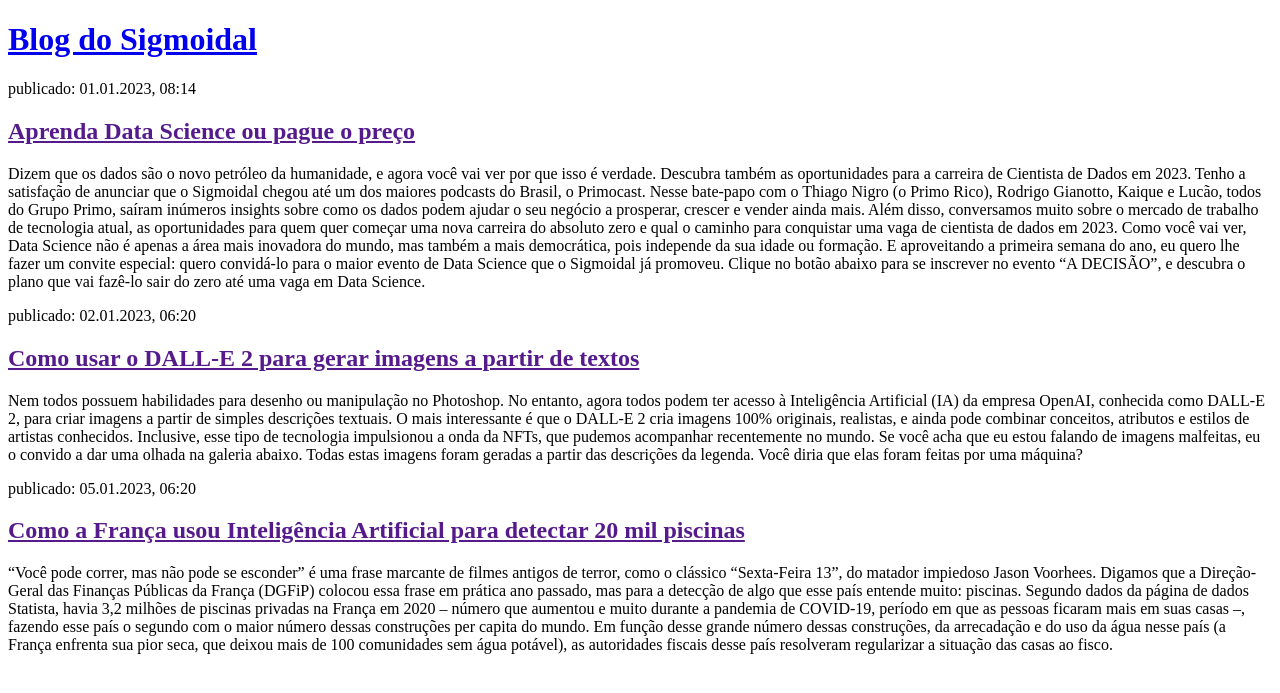
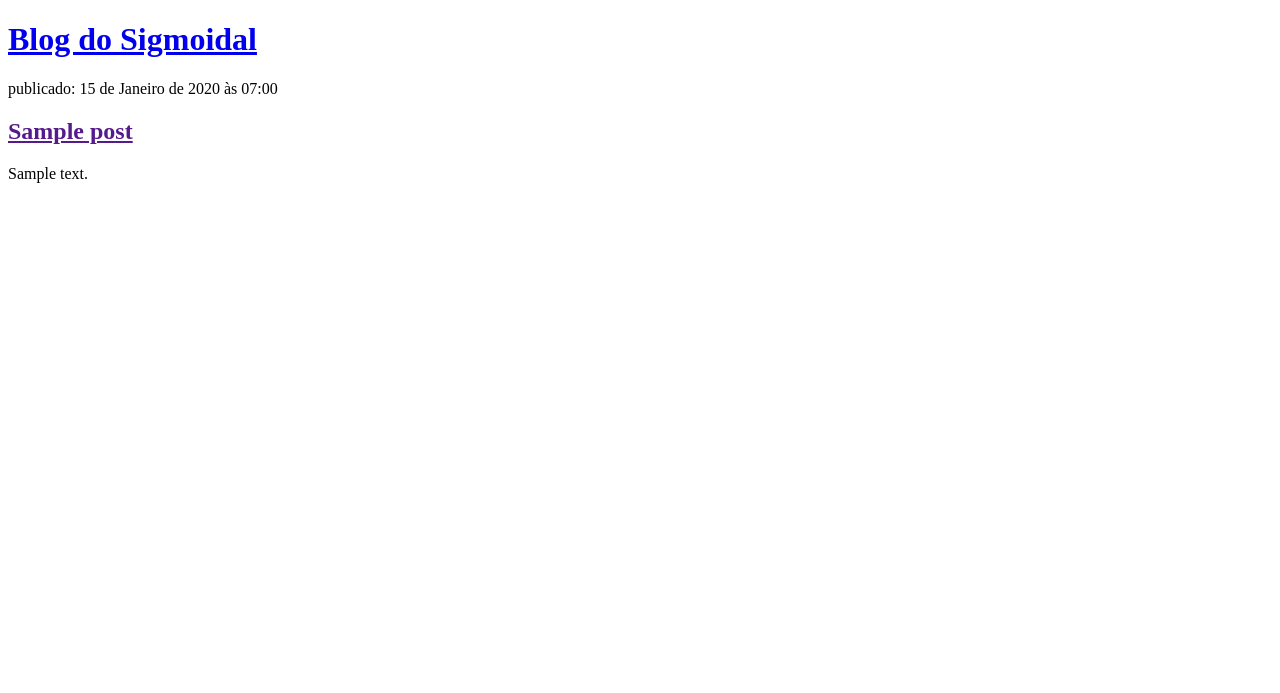
Before and after one commit to carlosfab/masterclass-django, a Django app: page / in a window 1280 px wide. Shown: the top 693 px of the page. Run offline with Django 4.2, Linux system fonts and the light colour scheme; tables that the repository leaves empty hold one stand-in row (values such as "Sample post").

Commit message:
Templates modificados para mostrar posts de maneira dinamica

```diff
--- a/blog/templates/blog/post_list.html
+++ b/blog/templates/blog/post_list.html
@@ -10,61 +10,15 @@
         <h1><a href="/">Blog do Sigmoidal</a></h1>
     </header>
 
-    <article>
-        <time>publicado: 01.01.2023, 08:14</time>
-        <h2><a href="">Aprenda Data Science ou pague o preço</a></h2>
-        <p>Dizem que os dados são o novo petróleo da humanidade, e agora você vai ver por que isso é verdade. Descubra
-            também as oportunidades para a carreira de Cientista de Dados em 2023.
-            Tenho a satisfação de anunciar que o Sigmoidal chegou até um dos maiores podcasts do Brasil, o Primocast.
-            Nesse bate-papo com o Thiago Nigro (o Primo Rico), Rodrigo Gianotto, Kaique e Lucão, todos do Grupo Primo,
-            saíram inúmeros insights sobre como os dados podem ajudar o seu negócio a prosperar, crescer e vender ainda
-            mais.
+    {% for post in posts %}
+        <article>
+            <time>publicado: {{ post.published_date }}</time>
+            <h2><a href="">{{ post.title }}</a></h2>
+            <p>{{ post.text|linebreaksbr }}</p>
+        </article>
+    {% endfor %}
 
-            Além disso, conversamos muito sobre o mercado de trabalho de tecnologia atual, as oportunidades para quem
-            quer começar uma nova carreira do absoluto zero e qual o caminho para conquistar uma vaga de cientista de
-            dados em 2023. Como você vai ver, Data Science não é apenas a área mais inovadora do mundo, mas também a
-            mais democrática, pois independe da sua idade ou formação.
 
-            E aproveitando a primeira semana do ano, eu quero lhe fazer um convite especial: quero convidá-lo para o
-            maior evento de Data Science que o Sigmoidal já promoveu.
-
-            Clique no botão abaixo para se inscrever no evento “A DECISÃO”, e descubra o plano que vai fazê-lo sair do
-            zero até uma vaga em Data Science.</p>
-
-    </article>
-
-    <article>
-        <time>publicado: 02.01.2023, 06:20</time>
-        <h2><a href="">Como usar o DALL-E 2 para gerar imagens a partir de textos</a></h2>
-        <p>Nem todos possuem habilidades para desenho ou manipulação no Photoshop. No entanto, agora todos podem ter
-            acesso à Inteligência Artificial (IA) da empresa OpenAI, conhecida como DALL-E 2, para criar imagens a
-            partir de simples descrições textuais.
-
-            O mais interessante é que o DALL-E 2 cria imagens 100% originais, realistas, e ainda pode combinar
-            conceitos, atributos e estilos de artistas conhecidos. Inclusive, esse tipo de tecnologia impulsionou a onda
-            da NFTs, que pudemos acompanhar recentemente no mundo.
-
-            Se você acha que eu estou falando de imagens malfeitas, eu o convido a dar uma olhada na galeria abaixo.
-            Todas estas imagens foram geradas a partir das descrições da legenda.
-
-            Você diria que elas foram feitas por uma máquina?</p>
-    </article>
-
-    <article>
-        <time>publicado: 05.01.2023, 06:20</time>
-        <h2><a href="">Como a França usou Inteligência Artificial para detectar 20 mil piscinas</a></h2>
-        <p>“Você pode correr, mas não pode se esconder” é uma frase marcante de filmes antigos de terror, como o
-            clássico “Sexta-Feira 13”, do matador impiedoso Jason Voorhees. Digamos que a Direção-Geral das Finanças
-            Públicas da França (DGFiP) colocou essa frase em prática ano passado, mas para a detecção de algo que esse
-            país entende muito: piscinas.
-
-            Segundo dados da página de dados Statista, havia 3,2 milhões de piscinas privadas na França em 2020 – número
-            que aumentou e muito durante a pandemia de COVID-19, período em que as pessoas ficaram mais em suas casas –,
-            fazendo esse país o segundo com o maior número dessas construções per capita do mundo.
-
-            Em função desse grande número dessas construções, da arrecadação e do uso da água nesse país (a França
-            enfrenta sua pior seca, que deixou mais de 100 comunidades sem água potável), as autoridades fiscais desse
-            país resolveram regularizar a situação das casas ao fisco.</p>
 </body>
 
 </html>
--- a/blog/views.py
+++ b/blog/views.py
@@ -1,7 +1,10 @@
 from django.shortcuts import render
+from .models import Post
+from django.utils import timezone
+
 
 # Create your views here.
-
-
 def post_list(request):
-    return render(request, 'blog/post_list.html')
+    posts = Post.objects.filter(
+        published_date__lte=timezone.now()).order_by('-published_date')
+    return render(request, 'blog/post_list.html', {'posts': posts})
```
